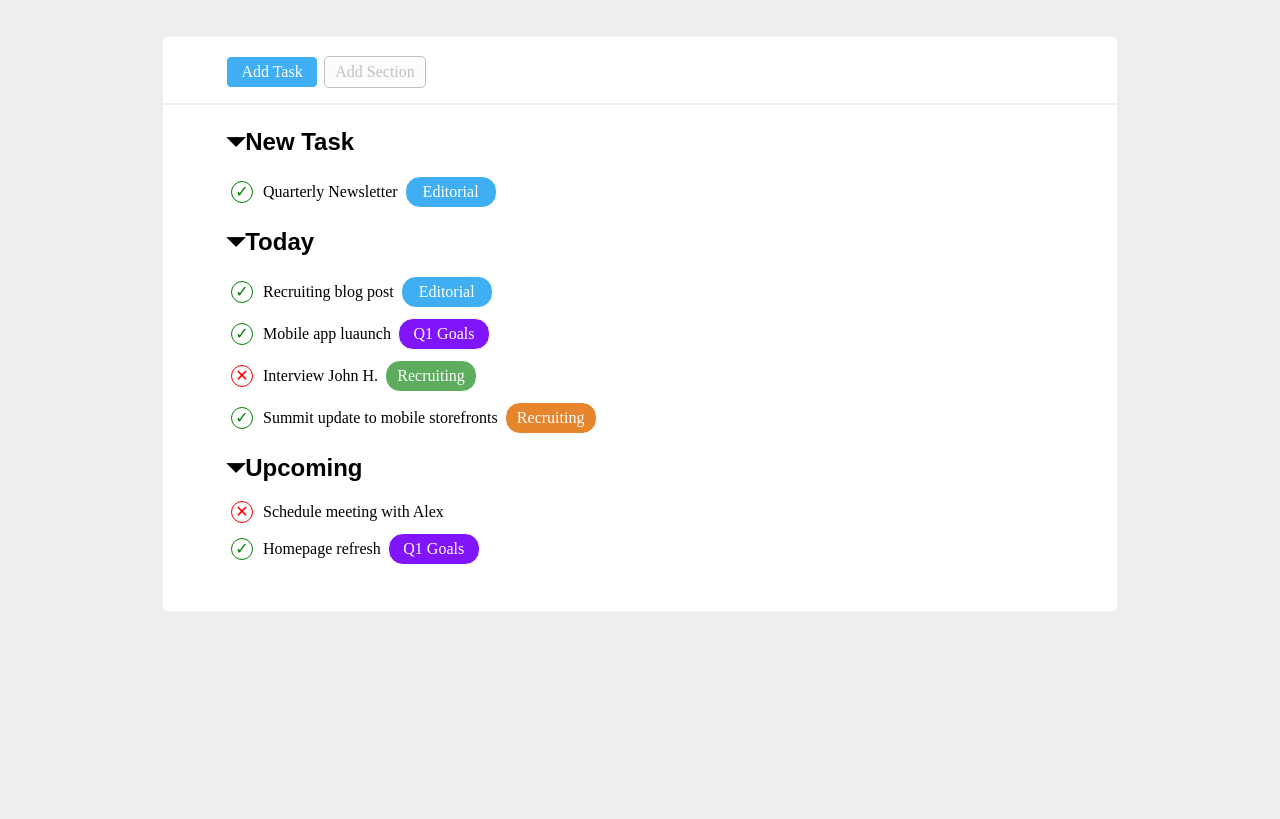
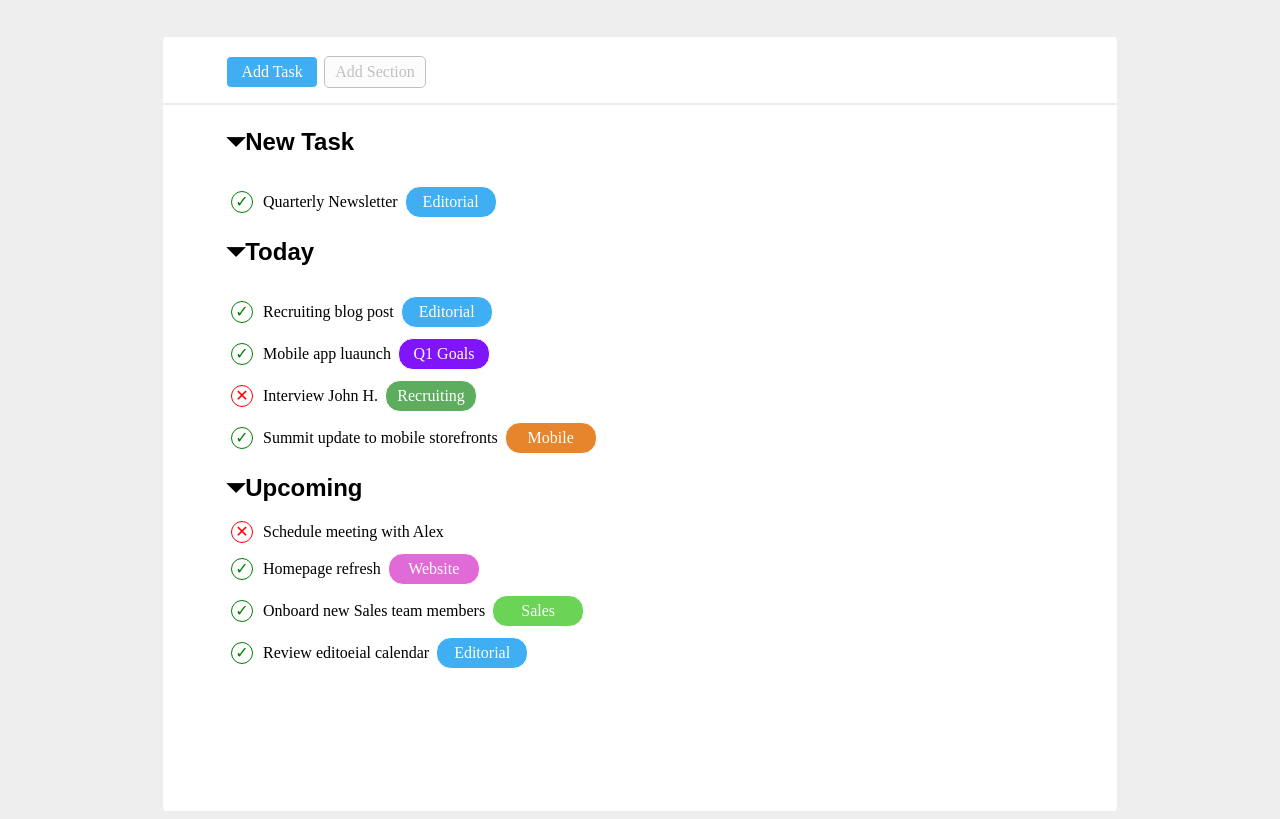
Before and after one commit to wkratos22/html-css-toboolist, a plain HTML site: page index.html in a window 1280 px wide. Shown: the part 61-880 px from the top of the page. Before the commit the page ends 800 px from the top, so only its background shows below. Drawn offline with Linux system fonts and the light colour scheme.

Commit message:
Esercizio completato

```diff
--- a/asset/css/style.css
+++ b/asset/css/style.css
@@ -1,14 +1,16 @@
+/*reset*/
 .reset{
     margin: 0;
     padding: 0;
     box-sizing: 0;
 }
 
-
+/*body*/
 body{
     background-color: rgb(238, 238, 238);
 }
 
+/*titolo*/
 .title{
     display: inline;
     vertical-align: middle;
@@ -16,19 +18,20 @@ body{
 
 }
 
+/*div titolo*/
 .background{
     background-color: rgb(255, 255, 255);
     margin-top: -10px;
     margin-left: -10px;
     margin-right: -10px;
 }
-
+/*div titolo*/
 .padding{
     padding: 5px;
     margin-left: 10px;
     vertical-align: middle;
 }
-
+/*bottone Add Task*/
 .botton-header{
     border: 1px solid rgb(255, 255, 255);
     background-color: rgb(63, 174, 243);
@@ -45,7 +48,7 @@ body{
 
 
 }
-
+/*bottone Add Section*/
 .botton-header2{
     border: 1px solid rgb(192, 192, 192);
     background-color: rgb(252, 252, 252);
@@ -68,7 +71,7 @@ body{
 
 }
 
-
+/*div bottoni*/
 .div1{
     background-color: rgb(255, 255, 255);
     width: 75%;
@@ -81,11 +84,11 @@ body{
 
 
 }
-
+/*div principale*/
 .div2{
     background-color: rgb(255, 255, 255);
     width: 75%;
-    height: 500px;
+    height: 700px;
     margin: 0 auto;
     margin-top: 40px;
     border-bottom-left-radius : 4px;
@@ -96,6 +99,7 @@ body{
 
 }
 
+/*impostazione testo*/
 .text{
     margin-left: 60px;
     font-family: Arial, Helvetica, sans-serif;
@@ -132,6 +136,7 @@ body{
     margin-left: 60px;
     display: inline-block;
     margin-left: 3px;
+    margin-top: 10px;
 }
 
 .Q1{
@@ -196,3 +201,33 @@ body{
     margin-left: 3px;
     margin-top: 10px;
 }
+
+.website{
+    border: 1px solid rgb(255, 255, 255);
+    background-color: rgb(224, 107, 215);
+    color: white;
+    width: 90px;
+    height: 30px;
+    text-align: center;
+    line-height: 30px;
+    border-radius: 15px;
+    margin-left: 60px;
+    display: inline-block;
+    margin-left: 3px;
+    margin-top: 10px;
+}
+
+.sales{
+    border: 1px solid rgb(255, 255, 255);
+    background-color: rgb(107, 211, 86);
+    color: white;
+    width: 90px;
+    height: 30px;
+    text-align: center;
+    line-height: 30px;
+    border-radius: 15px;
+    margin-left: 60px;
+    display: inline-block;
+    margin-left: 3px;
+    margin-top: 10px;
+}
--- a/index.html
+++ b/index.html
@@ -24,12 +24,14 @@
 
         <div class="div2">
 
-
+            <!-- New Task -->
             <h2 class="text">&#9207;New Task</h2>
             <span class="check">Quarterly Newsletter</span>
             <span class="editorial">Editorial</span>
+            <!-- fine New Task -->
 
 
+            <!-- Inizio Today -->
             <h2 class="text">&#9207;Today</h2>
             <span class="check">Recruiting blog post</span>
             <span class="editorial">Editorial</span>
@@ -47,53 +49,33 @@
             <br>
 
             <span class="check">Summit update to mobile storefronts</span>
-            <span class="mobile">Recruiting</span>
+            <span class="mobile">Mobile</span>
+            <!-- Fine Inizio Today -->
+
 
             <br>
-
+            <!-- Inizio Upcoming -->
             <h2 class="text">&#9207;Upcoming</h2>
             <span class="X">Schedule meeting with Alex</span>
 
             <br>
 
             <span class="check">Homepage refresh</span>
-            <span class="Q1">Q1 Goals</span>
+            <span class="website">Website</span>
+
+            <br>
+
+            <span class="check">Onboard new Sales team members</span>
+            <span class="sales">Sales</span>
+
+            <br>
+
+            <span class="check">Review editoeial calendar</span>
+            <span class="editorial">Editorial</span>
+            <!-- Fine Inizio Upcoming -->
 
 
-
-
-
-
-
-
-
-
-
-
-
-
-
-        </div>
-
-
-
-
-
-
-
-
-
+         </div>
     </main>
-
-
-
-
-
-
-
-
-
-
-
 </body>
 </html>
```
